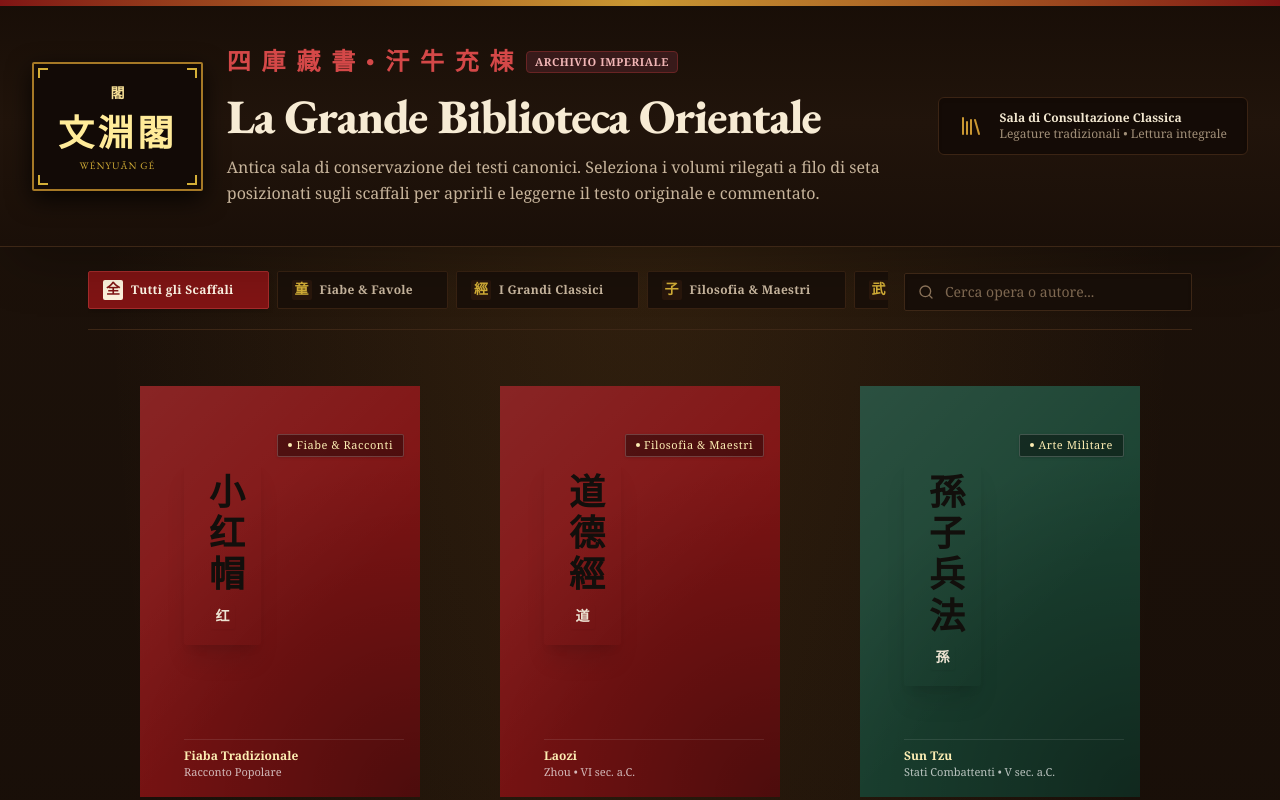
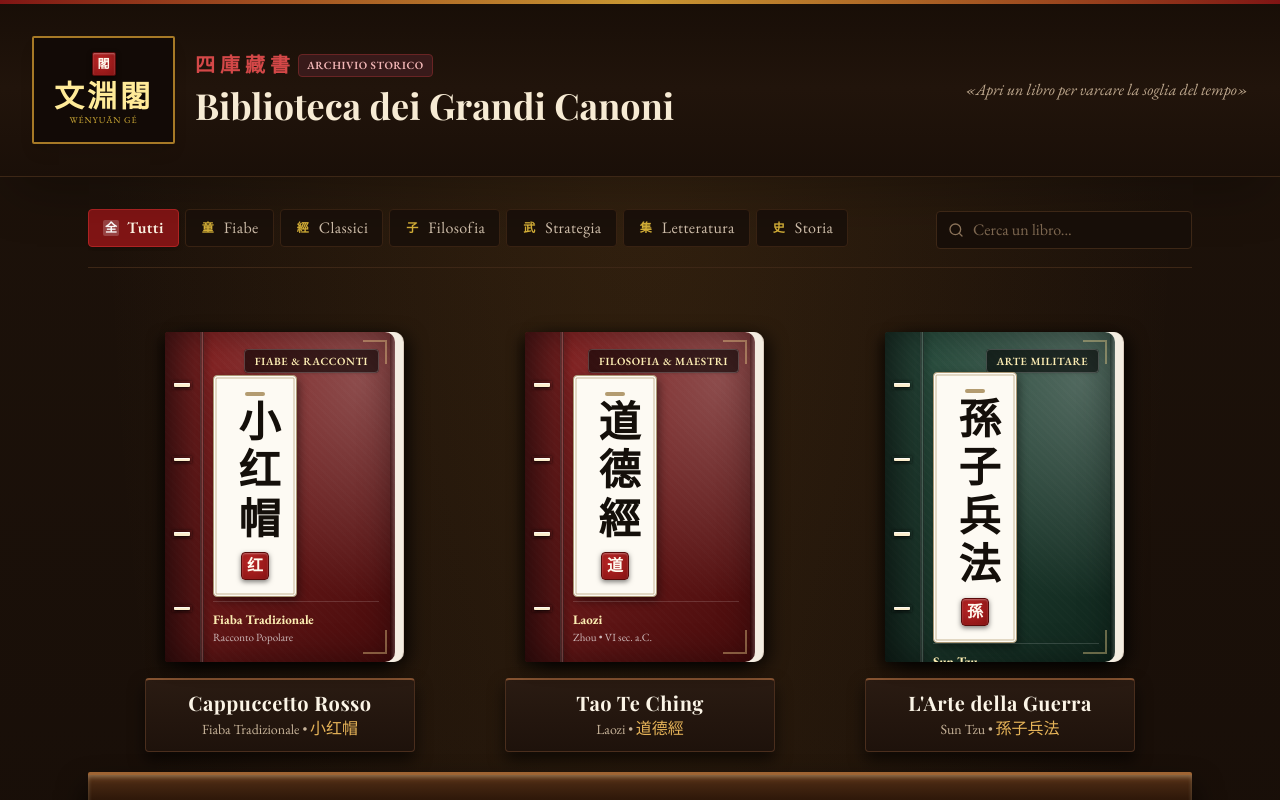
Before and after one commit to scottino2019-glitch/libri-cinese, a React (Vite) app: page / in a window 1280 px wide. Shown: the top 800 px of the page. Built offline with nearby package versions, Linux system fonts and the light colour scheme; a web font is replaced by a local one.

Commit message:
Add files via upload

```diff
--- a/src/components/CalligraphyNav.tsx
+++ b/src/components/CalligraphyNav.tsx
@@ -10,14 +10,14 @@ interface CalligraphyNavProps {
   counts: Record<BookCategory, number>;
 }
 
-const CATEGORIES: { id: BookCategory; label: string; seal: string; pinyin: string }[] = [
-  { id: 'tutti', label: 'Tutti gli Scaffali', seal: '全', pinyin: 'Quán' },
-  { id: 'fiabe', label: 'Fiabe & Favole', seal: '童', pinyin: 'Tóng' },
-  { id: 'classici', label: 'I Grandi Classici', seal: '經', pinyin: 'Jīng' },
-  { id: 'filosofia', label: 'Filosofia & Maestri', seal: '子', pinyin: 'Zǐ' },
-  { id: 'strategia', label: 'Arte Militare', seal: '武', pinyin: 'Wǔ' },
-  { id: 'letteratura', label: 'Lirica & Poesia', seal: '集', pinyin: 'Jí' },
-  { id: 'storia', label: 'Cronache Storiche', seal: '史', pinyin: 'Shǐ' },
+const CATEGORIES: { id: BookCategory; label: string; seal: string }[] = [
+  { id: 'tutti', label: 'Tutti', seal: '全' },
+  { id: 'fiabe', label: 'Fiabe', seal: '童' },
+  { id: 'classici', label: 'Classici', seal: '經' },
+  { id: 'filosofia', label: 'Filosofia', seal: '子' },
+  { id: 'strategia', label: 'Strategia', seal: '武' },
+  { id: 'letteratura', label: 'Letteratura', seal: '集' },
+  { id: 'storia', label: 'Storia', seal: '史' },
 ];
 
 export const CalligraphyNav: React.FC<CalligraphyNavProps> = ({
@@ -25,13 +25,12 @@ export const CalligraphyNav: React.FC<CalligraphyNavProps> = ({
   onSelectCategory,
   searchQuery,
   onSearchChange,
-  counts,
 }) => {
   return (
-    <div className="w-full mb-8">
-      <div className="flex flex-col lg:flex-row items-center justify-between gap-4 pb-4 border-b border-[#3d2716]">
-        {/* CATEGORY SELECTORS: Like wooden shelf markers */}
-        <div className="flex items-center gap-2 overflow-x-auto pb-1 max-w-full w-full lg:w-auto scrollbar-none">
+    <div className="w-full mb-8 pt-2">
+      <div className="flex flex-col sm:flex-row items-center justify-between gap-4 pb-4 border-b border-[#3d2716]">
+        {/* CATEGORIE PULITE IN STILE LISTELLI D'ARCHIVIO */}
+        <div className="flex items-center gap-1.5 overflow-x-auto pb-1 max-w-full w-full sm:w-auto scrollbar-none">
           {CATEGORIES.map((cat) => {
             const isActive = currentCategory === cat.id;
             return (
@@ -39,58 +38,44 @@ export const CalligraphyNav: React.FC<CalligraphyNavProps> = ({
                 key={cat.id}
                 id={`nav-shelf-${cat.id}`}
                 onClick={() => onSelectCategory(cat.id)}
-                className={`group flex items-center gap-2 px-3.5 py-2 rounded-xs transition-all cursor-pointer shrink-0 border text-sm font-serif ${
+                className={`group flex items-center gap-2 px-3.5 py-1.5 rounded-sm transition-all cursor-pointer shrink-0 border text-base font-italian-body ${
                   isActive
-                    ? 'bg-[#801414] text-[#fff6e6] border-[#a62b2b] shadow-md font-semibold'
-                    : 'bg-[#1a1009] hover:bg-[#2e1c10] text-[#c9b79f] border-[#382212] hover:border-[#54341c]'
+                    ? 'bg-[#801414] text-[#fff6e6] border-[#b02323] shadow-md font-semibold'
+                    : 'bg-[#1a1009] hover:bg-[#2e1c10] text-[#cfbeaa] border-[#382212] hover:border-[#54341c]'
                 }`}
               >
-                {/* Chinese Seal Character */}
                 <span
-                  className={`w-5 h-5 rounded-xs flex items-center justify-center font-calligraphy text-sm font-bold transition-all ${
-                    isActive
-                      ? 'bg-[#fff5e0] text-[#801414]'
-                      : 'bg-[#29170c] text-[#d4af37] group-hover:bg-[#382011]'
+                  className={`w-4 h-4 rounded-xs flex items-center justify-center font-calligraphy text-xs font-bold ${
+                    isActive ? 'bg-white/20 text-white' : 'text-[#d4af37]'
                   }`}
                 >
                   {cat.seal}
                 </span>
-
-                <span className="font-cinzel text-xs font-bold tracking-wide whitespace-nowrap">
+                <span className="tracking-wide whitespace-nowrap">
                   {cat.label}
-                </span>
-
-                <span
-                  className={`text-[11px] px-1.5 py-0.2 rounded font-mono ${
-                    isActive
-                      ? 'bg-black/30 text-white'
-                      : 'bg-[#26150b] text-[#99826a]'
-                  }`}
-                >
-                  {counts[cat.id]}
                 </span>
               </button>
             );
           })}
         </div>
 
-        {/* SEARCH INPUT */}
-        <div className="relative w-full lg:w-72 shrink-0">
-          <Search className="absolute left-3.5 top-1/2 -translate-y-1/2 w-4 h-4 text-[#8a7259]" />
+        {/* CAMPO DI RICERCA MINIMAL ED ELEGANTE */}
+        <div className="relative w-full sm:w-64 shrink-0">
+          <Search className="absolute left-3 top-1/2 -translate-y-1/2 w-4 h-4 text-[#8a7259]" />
           <input
             type="text"
             value={searchQuery}
             onChange={(e) => onSearchChange(e.target.value)}
-            placeholder="Cerca opera o autore..."
-            className="w-full pl-10 pr-9 py-2 bg-[#170e08] text-[#f2e7d0] placeholder-[#7d6750] border border-[#3d2716] focus:border-[#c99732] focus:outline-none rounded-xs font-serif text-sm transition-all shadow-inner"
+            placeholder="Cerca un libro..."
+            className="w-full pl-9 pr-8 py-1.5 bg-[#170e08] text-[#f2e7d0] placeholder-[#7d6750] border border-[#3d2716] focus:border-[#c99732] focus:outline-none rounded-sm font-italian-body text-base transition-all"
           />
           {searchQuery && (
             <button
               onClick={() => onSearchChange('')}
-              className="absolute right-3 top-1/2 -translate-y-1/2 text-[#7d6750] hover:text-[#f2e7d0] cursor-pointer"
+              className="absolute right-2.5 top-1/2 -translate-y-1/2 text-[#7d6750] hover:text-[#f2e7d0] cursor-pointer"
               title="Azzera"
             >
-              <X className="w-4 h-4" />
+              <X className="w-3.5 h-3.5" />
             </button>
           )}
         </div>
--- a/src/components/Header.tsx
+++ b/src/components/Header.tsx
@@ -1,73 +1,50 @@
 import React from 'react';
-import { BookOpen, Library, Flame } from 'lucide-react';
 
 export const Header: React.FC = () => {
   return (
     <header className="relative w-full border-b border-[#3d2716] shadow-2xl bg-gradient-to-b from-[#180e07] via-[#21140b] to-[#1a0f08]">
-      {/* Imperial Vermilion & Gold Border Trim */}
-      <div className="w-full h-1.5 bg-gradient-to-r from-[#801414] via-[#c99732] to-[#801414]"></div>
+      {/* Nastro superiore in vermiglio e oro */}
+      <div className="w-full h-1 bg-gradient-to-r from-[#801414] via-[#c99732] to-[#801414]"></div>
 
-      <div className="max-w-7xl mx-auto px-4 sm:px-8 py-8 sm:py-10">
-        <div className="flex flex-col md:flex-row items-center justify-between gap-6">
-          {/* LEFT: Grand Imperial Library Plaque (匾額 Biǎn'é) & Title */}
-          <div className="flex flex-col sm:flex-row items-center gap-6 text-center sm:text-left">
-            {/* AUTHENTIC IMPERIAL WOOD LACQUER PLAQUE */}
+      <div className="max-w-7xl mx-auto px-4 sm:px-8 py-6 sm:py-8">
+        <div className="flex flex-col sm:flex-row items-center justify-between gap-6">
+          {/* Targa Lignea Tradizionale e Titolo Principale */}
+          <div className="flex items-center gap-5">
+            {/* Targa Laccata Insegna */}
             <div
               id="library-signboard"
-              className="bg-[#120a06] text-[#f7e096] px-6 py-4 rounded-xs border-2 border-[#a67926] shadow-[0_8px_24px_rgba(0,0,0,0.8)] flex flex-col items-center justify-center shrink-0 min-w-[150px] relative"
+              className="bg-[#120a06] text-[#f7e096] px-5 py-3.5 rounded-xs border-2 border-[#a67926] shadow-lg flex flex-col items-center justify-center shrink-0 min-w-[130px] relative"
             >
-              {/* Corner gold brackets */}
-              <div className="absolute top-1 left-1 w-2.5 h-2.5 border-t-2 border-l-2 border-[#d4af37]"></div>
-              <div className="absolute top-1 right-1 w-2.5 h-2.5 border-t-2 border-r-2 border-[#d4af37]"></div>
-              <div className="absolute bottom-1 left-1 w-2.5 h-2.5 border-b-2 border-l-2 border-[#d4af37]"></div>
-              <div className="absolute bottom-1 right-1 w-2.5 h-2.5 border-b-2 border-r-2 border-[#d4af37]"></div>
-
-              {/* Vermilion Seal */}
-              <div className="cinnabar-seal-stamp w-7 h-7 rounded-xs flex items-center justify-center font-calligraphy text-sm font-bold mb-1">
+              <div className="wax-cinnabar-seal w-6 h-6 rounded-xs flex items-center justify-center font-calligraphy text-xs font-bold mb-1">
                 閣
               </div>
-
-              {/* Magnificent Chinese Calligraphy Title */}
-              <div className="font-calligraphy text-4xl text-[#ffeb99] font-black tracking-widest leading-none my-1 select-none">
+              <div className="font-calligraphy text-3xl text-[#ffeb99] font-black tracking-widest leading-none my-0.5 select-none">
                 文淵閣
               </div>
-              <div className="text-[10px] font-cinzel tracking-widest text-[#d4af37] uppercase mt-0.5">
+              <div className="text-[9px] font-italian-body tracking-widest text-[#d4af37] uppercase">
                 Wényuān Gé
               </div>
             </div>
 
-            {/* Cultural Titles */}
             <div>
-              <div className="flex items-center justify-center sm:justify-start gap-2.5 mb-2">
-                <span className="font-calligraphy text-2xl text-[#d44848] font-bold tracking-widest select-none">
-                  四 庫 藏 書 • 汗 牛 充 棟
+              <div className="flex items-center gap-2 mb-1">
+                <span className="font-calligraphy text-xl text-[#d44848] font-bold select-none">
+                  四 庫 藏 書
                 </span>
-                <span className="text-[11px] font-serif font-bold uppercase tracking-wider px-2 py-0.5 rounded bg-[#381a1a] text-[#f2b6b6] border border-[#692424]">
-                  Archivio Imperiale
+                <span className="text-[11px] font-italian-body font-semibold uppercase tracking-wider px-2 py-0.5 rounded bg-[#381a1a] text-[#f2b6b6] border border-[#692424]">
+                  Archivio Storico
                 </span>
               </div>
 
-              <h1 className="font-cinzel text-3xl sm:text-4xl lg:text-5xl font-extrabold text-[#f7ebd4] tracking-tight leading-tight">
-                La Grande Biblioteca Orientale
+              <h1 className="font-italian-title text-2xl sm:text-3xl lg:text-4xl font-bold text-[#f7ebd4] tracking-normal leading-tight">
+                Biblioteca dei Grandi Canoni
               </h1>
-
-              <p className="font-serif text-sm sm:text-base text-[#c7b49b] mt-2 max-w-2xl leading-relaxed">
-                Antica sala di conservazione dei testi canonici. Seleziona i volumi rilegati a filo di seta posizionati sugli scaffali per aprirli e leggerne il testo originale e commentato.
-              </p>
             </div>
           </div>
 
-          {/* RIGHT: Scholarly Atmosphere Indicator */}
-          <div className="flex items-center gap-4 bg-[#140b06] px-5 py-3 rounded-md border border-[#3b2414] shadow-inner text-[#d6c4aa]">
-            <Library className="w-6 h-6 text-[#c99732] shrink-0" />
-            <div className="text-xs font-serif text-left">
-              <div className="font-cinzel font-bold text-[#f2e7d0]">
-                Sala di Consultazione Classica
-              </div>
-              <div className="text-[#a18f78]">
-                Legature tradizionali • Lettura integrale
-              </div>
-            </div>
+          {/* Sottotitolo discreto ed elegante senza sovraccarico di testo */}
+          <div className="text-center sm:text-right text-[#bda78d] font-italian-body text-base italic">
+            «Apri un libro per varcare la soglia del tempo»
           </div>
         </div>
       </div>
--- a/src/components/RealBookItem.tsx
+++ b/src/components/RealBookItem.tsx
@@ -1,5 +1,5 @@
 import React from 'react';
-import { BookOpen, Sparkles } from 'lucide-react';
+import { BookOpen } from 'lucide-react';
 import { Book } from '../types';
 
 interface RealBookItemProps {
@@ -11,85 +11,94 @@ export const RealBookItem: React.FC<RealBookItemProps> = ({ book, onOpenBook })
   const { theme } = book;
 
   return (
-    <div className="flex flex-col items-center group relative cursor-pointer" onClick={() => onOpenBook(book)}>
-      {/* 1. THE TRADITIONAL STITCH-BOUND CHINESE BOOK VOLUME */}
+    <div
+      className="group flex flex-col items-center cursor-pointer w-full max-w-[270px] mx-auto py-2"
+      onClick={() => onOpenBook(book)}
+    >
+      {/* 1. 3D REALISTIC VOLUME (Con spessore pagine dorate, riflessi di luce e costola) */}
+      <div className="book-3d-wrapper w-full flex justify-center pb-2">
         <div
           id={`book-volume-${book.id}`}
-        className="xianzhuang-book relative w-full aspect-[3/4.4] max-w-[280px] p-4 flex flex-col justify-between overflow-hidden"
+          className="book-3d-volume book-3d-shadow relative w-[210px] sm:w-[230px] h-[300px] sm:h-[330px] p-4 flex flex-col justify-between overflow-hidden"
           style={{
             backgroundColor: theme.primary,
             backgroundImage: `
-            linear-gradient(135deg, rgba(255,255,255,0.07) 0%, transparent 60%),
-            radial-gradient(circle at 100% 100%, rgba(0,0,0,0.4) 0%, transparent 70%)
+              radial-gradient(ellipse at 85% 15%, rgba(255, 255, 255, 0.22) 0%, transparent 55%),
+              linear-gradient(135deg, rgba(255, 255, 255, 0.08) 0%, rgba(0, 0, 0, 0.45) 100%),
+              repeating-linear-gradient(45deg, rgba(255,255,255,0.015) 0px, rgba(255,255,255,0.015) 2px, transparent 2px, transparent 6px)
             `,
           }}
         >
-        {/* Fine Silk Binding Spine on Left with 4 Imperial Stitches (四針眼裝) */}
-        <div className="silk-binding-spine flex flex-col justify-around py-4">
-          <div className="stitch-hole"></div>
-          <div className="stitch-hole"></div>
-          <div className="stitch-hole"></div>
-          <div className="stitch-hole"></div>
+          {/* Taglio delle pagine di carta sul bordo destro (Realistic Paper Block) */}
+          <div className="absolute top-0 bottom-0 right-0 w-[5px] bg-gradient-to-l from-white/20 to-black/20 pointer-events-none"></div>
+
+          {/* Costola a sinistra con legatura a filo di seta (Authentic Xian Zhuang) */}
+          <div className="book-spine-silk-strip">
+            <div className="silk-stitch"></div>
+            <div className="silk-stitch"></div>
+            <div className="silk-stitch"></div>
+            <div className="silk-stitch"></div>
           </div>
 
-        {/* Top Right: Imperial Category Stamp Ribbon */}
-        <div className="self-end z-10">
-          <div className="px-2.5 py-0.5 rounded-xs bg-black/40 border border-white/20 text-[#fcedb3] text-[11px] font-serif tracking-wider shadow-sm flex items-center gap-1">
-            <span className="w-1 h-1 rounded-full bg-[#fcedb3]"></span>
+          {/* Solco della cerniera di piega della copertina */}
+          <div className="book-spine-crease"></div>
+
+          {/* Angolare dorato in alto a destra */}
+          <div className="absolute top-2 right-2 w-6 h-6 border-t-2 border-r-2 border-[#f0d48f]/40 pointer-events-none"></div>
+          <div className="absolute bottom-2 right-2 w-6 h-6 border-b-2 border-r-2 border-[#f0d48f]/40 pointer-events-none"></div>
+
+          {/* ETICHETTA DI CATEGORIA ELEGANTE (Cucita in alto a destra) */}
+          <div className="self-end z-10 pl-2">
+            <span className="px-2.5 py-1 rounded-sm bg-black/60 backdrop-blur-xs border border-white/20 text-[#fcedb3] text-[11px] font-italian-body tracking-wider shadow-sm uppercase font-semibold">
               {book.categoryName}
+            </span>
+          </div>
+
+          {/* STRISCIA TITOLO CALLIGRAFICA IN CARTA DI RISO (Tíqiān) */}
+          <div className="ml-8 self-start authentic-tiqian-slip px-3.5 py-4 rounded-sm flex flex-col items-center shadow-2xl z-10 group-hover:scale-105 transition-transform duration-300">
+            {/* Piccolo ornamento superiore */}
+            <div className="w-5 h-1 bg-[#b39b70] rounded-full mb-1"></div>
+
+            {/* GRANDI CARATTERI CINESI CALLIGRAFICI AD ALTO CONTRASTO */}
+            <div className="font-calligraphy text-4xl sm:text-[42px] text-[#140f0a] font-black vertical-chinese my-1.5 leading-none select-none">
+              {book.chineseTitle}
+            </div>
+
+            {/* TIMBRO IN CERALACCA ROSSA VIVA */}
+            <div className="wax-cinnabar-seal w-7 h-7 rounded-sm flex items-center justify-center font-calligraphy text-base font-bold shadow-md mt-2">
+              {book.sealCharacter}
             </div>
           </div>
 
-        {/* PROMINENT TRADITIONAL CALLIGRAPHIC TITLE SLIP (題簽 Tíqiān) */}
-        <div className="ml-7 self-start tiqian-paper px-3 py-4 rounded-xs flex flex-col items-center shadow-xl z-10 group-hover:scale-105 transition-transform duration-300">
-          {/* Large, Beautiful Chinese Characters */}
-          <div className="font-calligraphy text-3xl sm:text-4xl text-[#120f0c] font-black vertical-chinese my-1 leading-tight select-none">
-            {book.chineseTitle}
+          {/* DETTAGLI IMPRESSI SULLA COPERTINA DEL LIBRO */}
+          <div className="ml-8 z-10 pt-2 border-t border-white/15 text-[#f5ebd9]">
+            <div className="text-[13px] font-italian-body font-bold text-[#fcedb3] truncate">
+              {book.author}
             </div>
-
-          {/* Authentic Vermilion Seal */}
-          <div className="cinnabar-seal-stamp w-6 h-6 rounded-xs flex items-center justify-center font-calligraphy text-sm font-bold shadow-xs mt-2">
-            {book.sealCharacter}
-          </div>
-
-          {book.pinyin && (
-            <span className="text-[9px] font-sans font-bold text-[#6b583f] uppercase mt-1 tracking-wider">
-              {book.pinyin}
-            </span>
-          )}
-        </div>
-
-        {/* Bottom Details on Book Cover */}
-        <div className="ml-7 z-10 text-[#f5ebd9] mt-auto pt-2 border-t border-white/10">
-          <div className="text-xs font-serif font-bold text-[#fcedb3] truncate">
-            {book.author} {book.authorChinese && `(${book.authorChinese})`}
-          </div>
-          <div className="text-[11px] font-serif text-white/70">
+            <div className="text-[11px] font-italian-body text-white/70">
               {book.dynastyOrPeriod}
             </div>
           </div>
 
-        {/* Hover Cue: "Sfoglia" */}
-        <div className="absolute inset-0 bg-black/60 opacity-0 group-hover:opacity-100 transition-opacity flex flex-col items-center justify-center gap-2 p-4 text-center z-20">
-          <div className="w-10 h-10 rounded-full bg-[#991b1b] text-white flex items-center justify-center shadow-lg transform translate-y-2 group-hover:translate-y-0 transition-transform">
+          {/* OVERLAY SOTTILE AL PASSAGGIO DEL MOUSE (Invito alla lettura) */}
+          <div className="absolute inset-0 bg-gradient-to-t from-black/85 via-black/40 to-transparent opacity-0 group-hover:opacity-100 transition-opacity duration-300 flex flex-col items-center justify-end p-5 text-center z-20 pointer-events-none">
+            <div className="w-10 h-10 rounded-full bg-[#9e1a1a] text-[#fff6e6] flex items-center justify-center shadow-lg transform translate-y-3 group-hover:translate-y-0 transition-transform duration-300 mb-2">
               <BookOpen className="w-5 h-5" />
             </div>
-          <span className="font-cinzel text-sm font-bold text-white tracking-wider">
-            Apri e Consulta
-          </span>
-          <span className="text-xs font-serif text-[#fcedb3] line-clamp-2 px-2">
-            {book.title}
+            <span className="font-italian-title text-base font-bold text-white tracking-wide">
+              Sfoglia il volume
             </span>
           </div>
         </div>
+      </div>
 
-      {/* 2. ELEGANT CALLIGRAPHIC LABEL PLATE BELOW BOOK (Like an antique library stand) */}
-      <div className="mt-3 text-center w-full px-2">
-        <h3 className="font-cinzel text-base font-bold text-[#f2e7d0] group-hover:text-[#e0a84a] transition-colors leading-tight">
+      {/* 2. TARGHETTA DEL TITOLO IN ITALIANO AD ALTA LEGGIBILITÀ (Pedistallo espositivo) */}
+      <div className="w-full mt-2 book-stand-pedestal rounded-sm py-2.5 px-3 text-center transition-all duration-300 group-hover:border-[#c99732] group-hover:bg-[#332014]">
+        <h3 className="font-italian-title text-lg sm:text-xl font-bold text-[#fbf4e6] tracking-wide leading-tight group-hover:text-[#ffd67a] transition-colors">
           {book.title}
         </h3>
-        <p className="text-xs font-serif text-[#b8a68e] mt-0.5 line-clamp-1">
-          {book.author} • <span className="text-[#d4af37]">{book.chineseTitle}</span>
+        <p className="font-italian-body text-sm text-[#c7b399] mt-0.5">
+          {book.author} • <span className="font-calligraphy text-base text-[#e5b358]">{book.chineseTitle}</span>
         </p>
       </div>
     </div>
--- a/src/components/ScrollReaderModal.tsx
+++ b/src/components/ScrollReaderModal.tsx
@@ -103,7 +103,7 @@ export const ScrollReaderModal: React.FC<ScrollReaderModalProps> = ({
 
               <div className="min-w-0">
                 <div className="flex items-center gap-2.5">
-                  <h2 className="font-cinzel text-base sm:text-lg font-bold text-white truncate">
+                  <h2 className="font-italian-title text-base sm:text-lg font-bold text-white truncate">
                     {book.title}
                   </h2>
                   {book.chineseTitle && (
@@ -112,7 +112,7 @@ export const ScrollReaderModal: React.FC<ScrollReaderModalProps> = ({
                     </span>
                   )}
                 </div>
-                <div className="text-xs text-[#d6cbba] font-serif">
+                <div className="text-xs text-[#d6cbba] font-italian-body">
                   {book.author} • {book.dynastyOrPeriod}
                 </div>
               </div>
```
Lines whose indentation alone changed are shown as unchanged.
